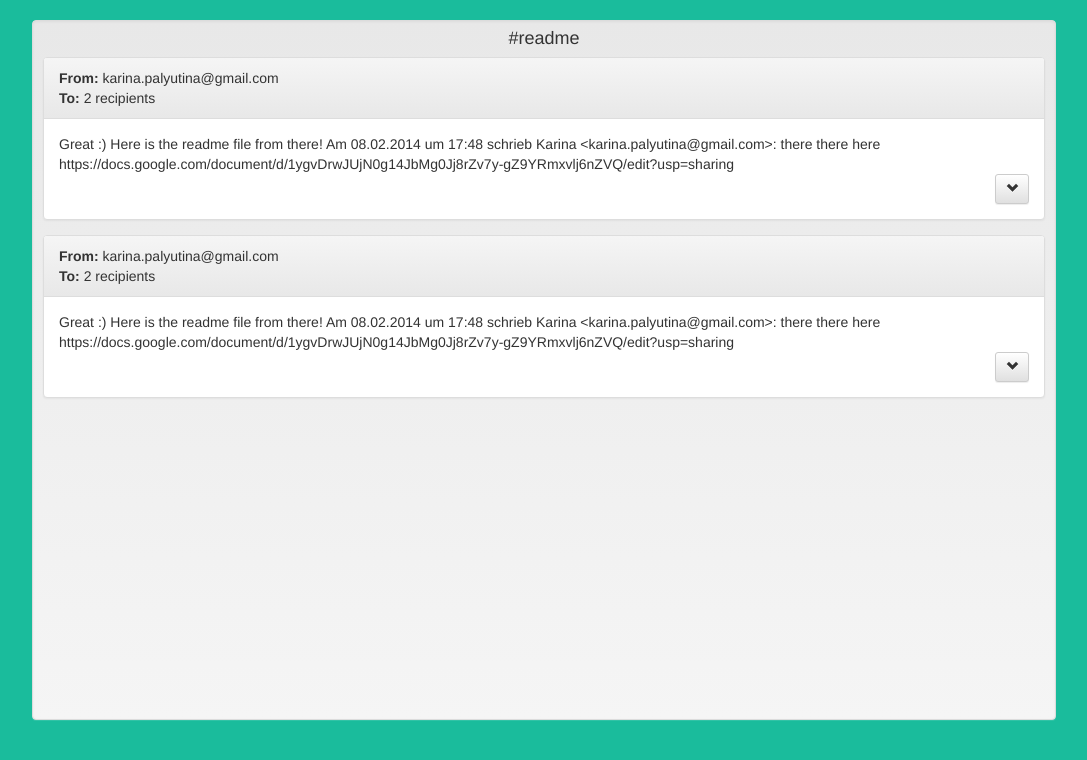
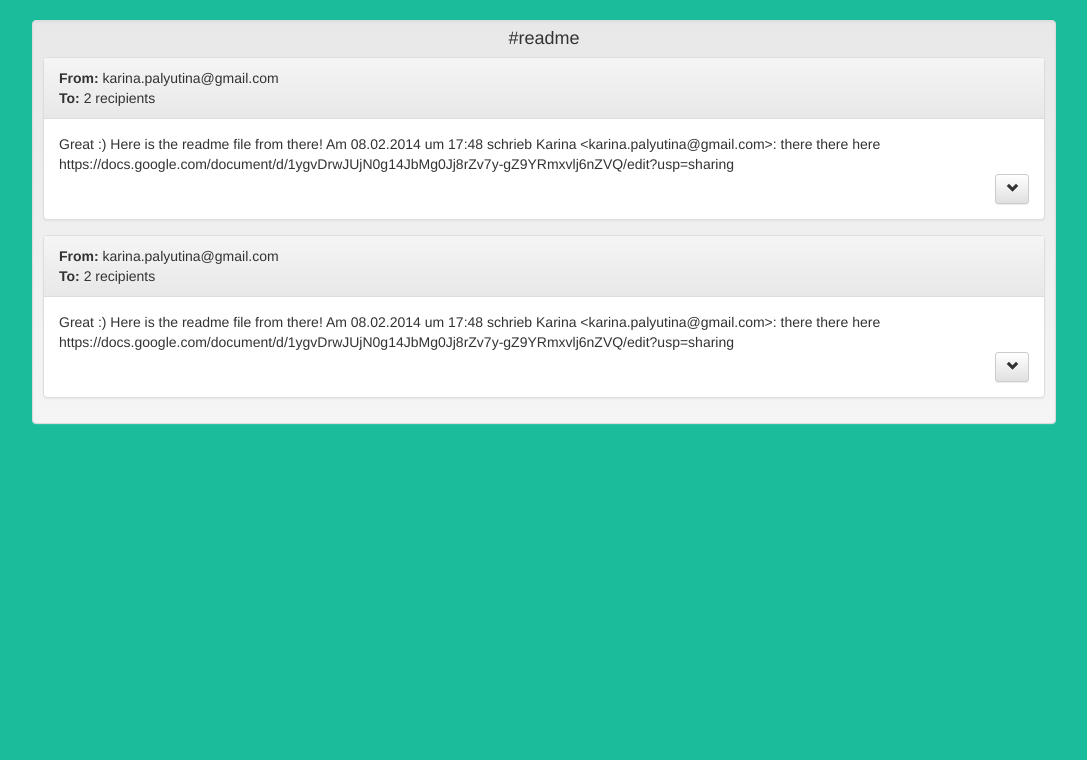
Before and after one commit to fmittelstaedt/hashtag-mail, a browser extension: page ui/single.html in a window 1280 px wide. Shown: the whole page, without its empty margins (96-1183 px from the left). Drawn offline with Linux system fonts and the light colour scheme.

Commit message:
The list well should be auto height

```diff
--- a/ui/css/hashtag.css
+++ b/ui/css/hashtag.css
@@ -9,7 +9,7 @@ body {
 }
 
 .list {
-  height: 700px;
+  height: auto;
   overflow-y: auto;
 }
 
```
Also changed, not shown: ui/single.html (+0 -41 lines).
